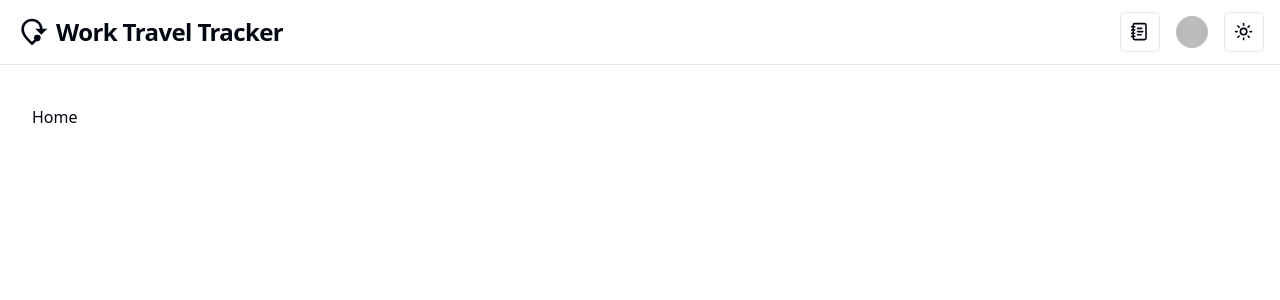
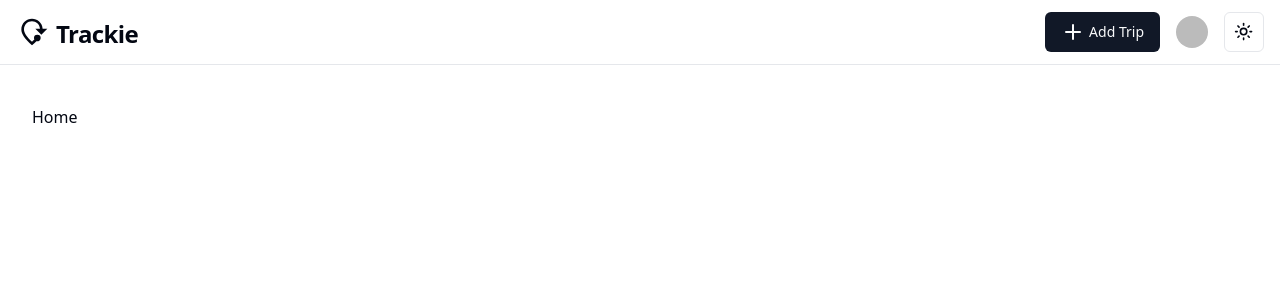
Before and after one commit to mattias-wiberg/pathometer, a React (Vite) app: page / in a window 1280 px wide. Shown: the top 300 px of the page. Built offline with nearby package versions, Linux system fonts and the light colour scheme; no server answers; sample sign-in values are in the browser's storage.

Commit message:
feat: app name change to shorter one and clearer add trip button

```diff
--- a/index.html
+++ b/index.html
@@ -4,7 +4,7 @@
     <meta charset="UTF-8" />
     <link rel="icon" type="image/svg+xml" href="/favicon.svg" />
     <meta name="viewport" content="width=device-width, initial-scale=1.0" />
-    <title>Work Travel Tracker</title>
+    <title>Trackie</title>
   </head>
   <body>
     <div id="root"></div>
--- a/src/pages/components/navbar.tsx
+++ b/src/pages/components/navbar.tsx
@@ -4,8 +4,8 @@ import { TypographyH3 } from '@/components/ui/typography'
 import { useAuth } from '@/context/AuthContext'
 import { MdModeOfTravel } from 'react-icons/md'
 import { NavLink } from 'react-router-dom'
-import { NotebookText } from 'lucide-react'
 import { UserNav } from '@/components/ui/user-nav'
+import { Plus } from 'lucide-react'
 
 const Navbar = () => {
   const user = useAuth()
@@ -15,19 +15,24 @@ const Navbar = () => {
       <div className="flex h-16 items-center px-4">
         <NavLink to='/' className='flex items-center'>
           <MdModeOfTravel size={32} />
-          <TypographyH3 className='ml-2'>Work Travel Tracker</TypographyH3>
-          <p className={`mt-6 text-xs`}>
-            {import.meta.env.VITE_VERSION}
-          </p>
+          <div className='flex flex-col ml-2'>
+            <TypographyH3>Trackie</TypographyH3>
+            <p className="text-xs leading-none mt-[-4px]">
+              {import.meta.env.VITE_VERSION}
+            </p>
+          </div>
+
         </NavLink>
 
         <div className="ml-auto flex items-center space-x-4">
           {
             user && (
               <>
-                <Button variant="outline" size="icon">
-                  <NotebookText className="absolute h-[1.2rem] w-[1.2rem]" />
-                  <span className="sr-only">Add Trip</span>
+                <Button className='flex sm:hidden' size="icon">
+                  <Plus />
+                </Button>
+                <Button className='hidden sm:flex'>
+                  <Plus /> <span className='ml-1'>Add Trip</span>
                 </Button>
                 <UserNav />
               </>
```
